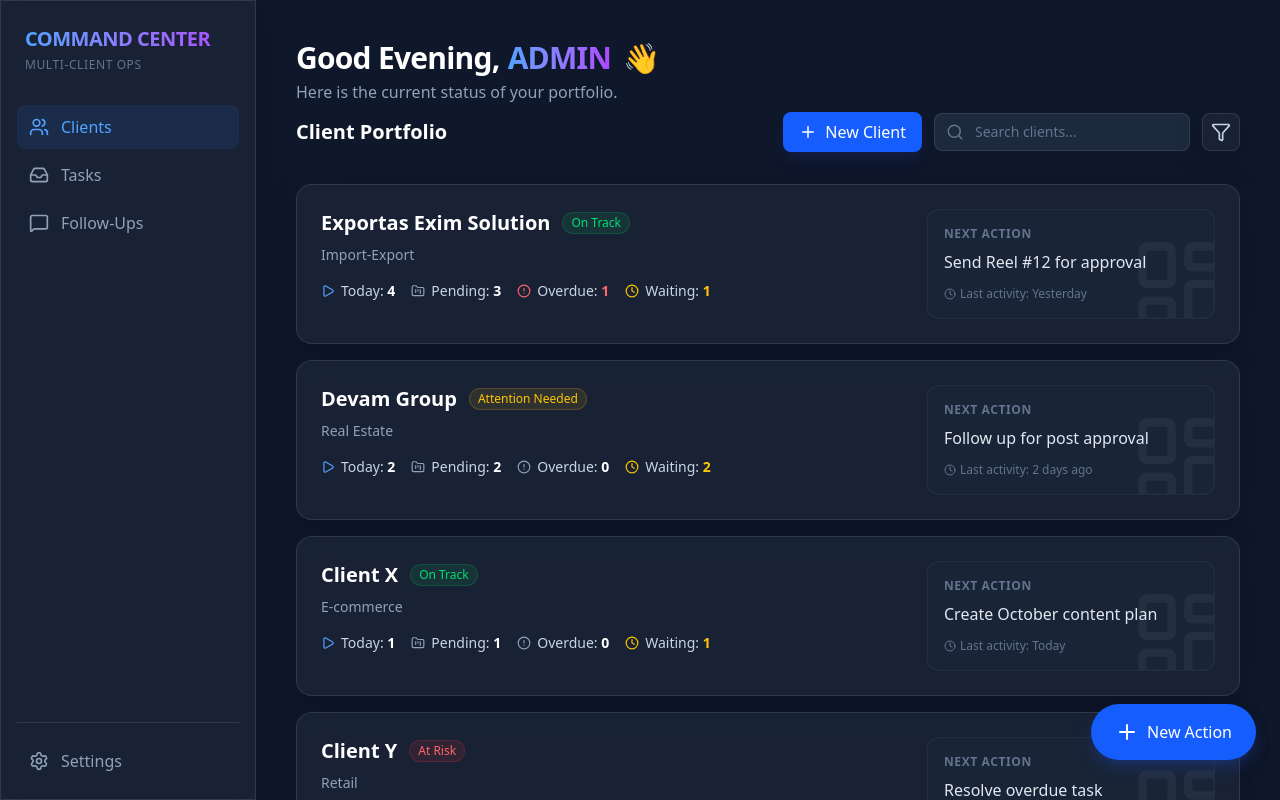
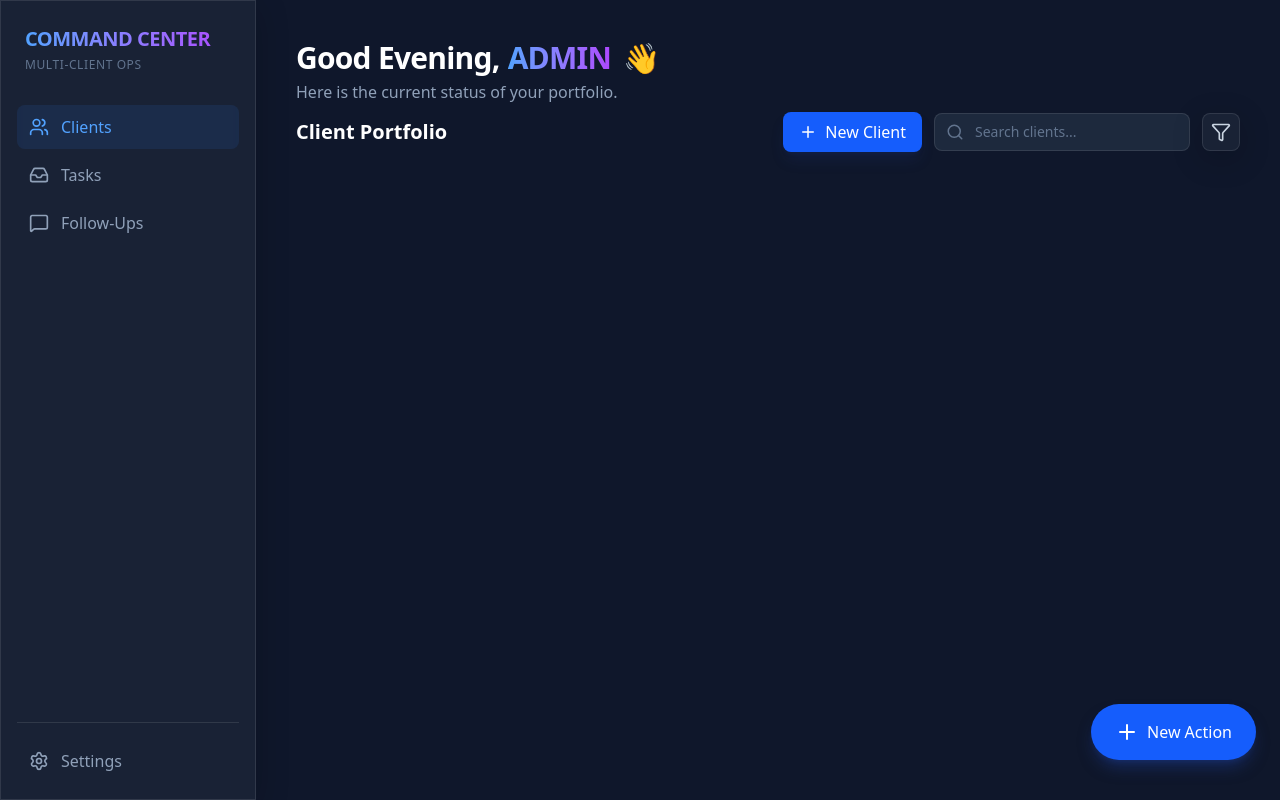
Before and after one commit to Raj4474/task-dashboard, a Next.js app: page / in a window 1280 px wide. Built offline with nearby package versions, Linux system fonts and the light colour scheme.

Commit message:
Remove test data

```diff
--- a/src/app/page.tsx
+++ b/src/app/page.tsx
@@ -14,31 +14,9 @@ type ClientStatus = 'On Track' | 'Attention Needed' | 'At Risk' | 'Inactive';
 type TaskStatus = 'pending' | 'completed' | 'overdue' | 'waiting_approval';
 type Priority = 'high' | 'normal' | 'low';
 
-const clientsData = [
-  { id: 1, name: 'Exportas Exim Solution', industry: 'Import-Export', status: 'On Track' as ClientStatus, nextAction: 'Send Reel #12 for approval', lastContact: 'Yesterday' },
-  { id: 2, name: 'Devam Group', industry: 'Real Estate', status: 'Attention Needed' as ClientStatus, nextAction: 'Follow up for post approval', lastContact: '2 days ago' },
-  { id: 3, name: 'Client X', industry: 'E-commerce', status: 'On Track' as ClientStatus, nextAction: 'Create October content plan', lastContact: 'Today' },
-  { id: 4, name: 'Client Y', industry: 'Retail', status: 'At Risk' as ClientStatus, nextAction: 'Resolve overdue task', lastContact: '1 week ago' },
-];
+const clientsData: any[] = [];
 
-const tasksData = [
-  { id: 1, clientId: 1, title: 'Edit Reel – GST Refund', time: '10:00 AM', priority: 'normal', status: 'pending', category: 'Content', date: 'today' },
-  { id: 2, clientId: 1, title: 'Create Reel Cover', time: '11:00 AM', priority: 'normal', status: 'pending', category: 'Design', date: 'today' },
-  { id: 3, clientId: 1, title: 'Follow up with Exportas for Reel approval', time: '12:00 PM', priority: 'high', status: 'pending', category: 'Client Management', date: 'today' },
-  { id: 4, clientId: 1, title: 'Client approval – Reel #11', time: null, priority: 'normal', status: 'waiting_approval', category: 'Approval', date: 'today' },
-  { id: 5, clientId: 1, title: 'Approval for Reel #10', time: 'Yesterday', priority: 'high', status: 'overdue', category: 'Approval', date: 'past' },
-
-  { id: 6, clientId: 2, title: 'Send Devam Group post designs', time: '11:00 AM', priority: 'high', status: 'pending', category: 'Design', date: 'today' },
-  { id: 7, clientId: 2, title: 'Create Devam Story', time: '2:00 PM', priority: 'normal', status: 'pending', category: 'Content', date: 'today' },
-  { id: 8, clientId: 2, title: 'Story approval', time: '28 Sep', priority: 'normal', status: 'waiting_approval', category: 'Approval', date: 'past' },
-  { id: 9, clientId: 2, title: 'Post approval', time: '29 Sep', priority: 'normal', status: 'waiting_approval', category: 'Approval', date: 'past' },
-
-  { id: 10, clientId: 3, title: 'Prepare client report', time: '4:00 PM', priority: 'normal', status: 'pending', category: 'Admin', date: 'today' },
-  { id: 11, clientId: 3, title: 'Product images', time: '27 Sep', priority: 'normal', status: 'waiting_approval', category: 'Client Management', date: 'past' },
-
-  { id: 12, clientId: 4, title: 'Resolve overdue task', time: '2 Days Ago', priority: 'high', status: 'overdue', category: 'Admin', date: 'past' },
-  { id: 13, clientId: 4, title: 'Payment follow-up', time: '10:00 AM', priority: 'high', status: 'pending', category: 'Admin', date: 'today' },
-];
+const tasksData: any[] = [];
 
 export default function App() {
   const [activeTab, setActiveTab] = useState('clients');
```
